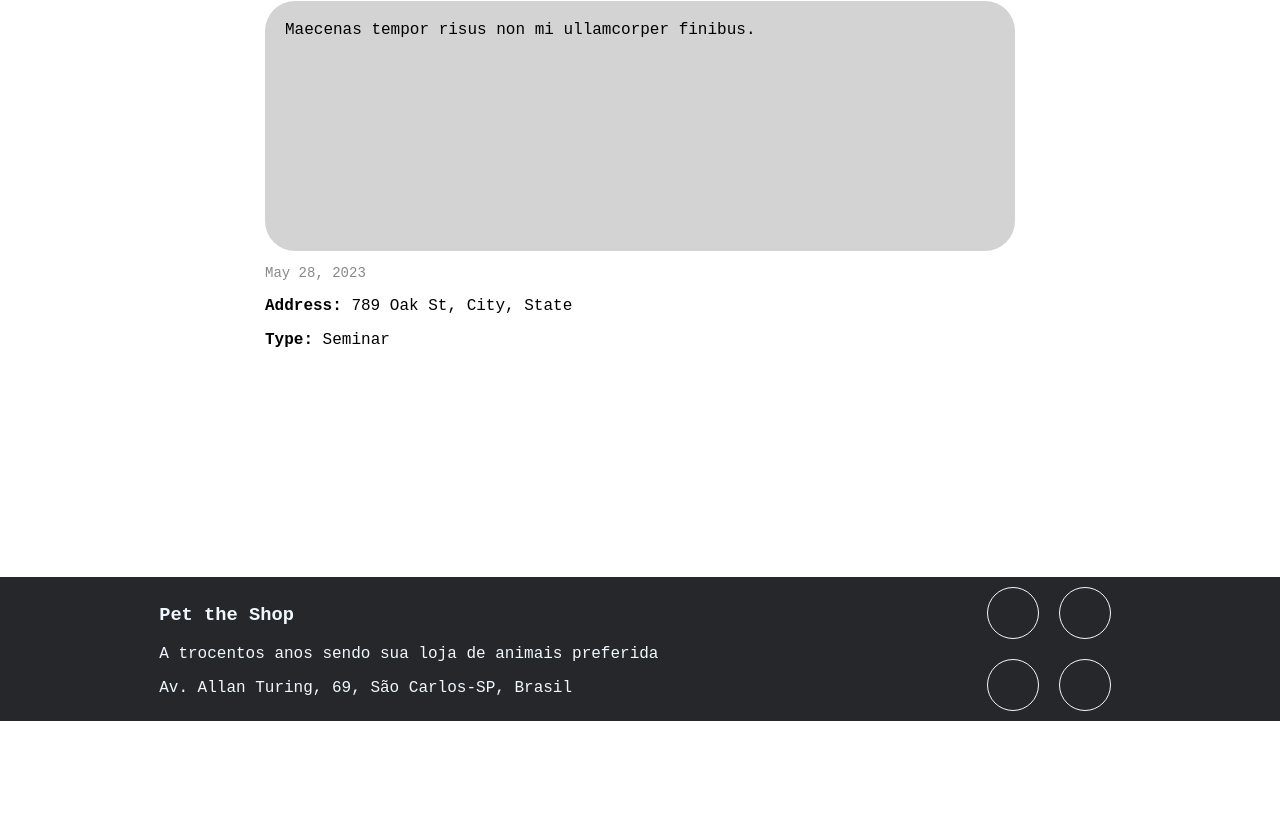
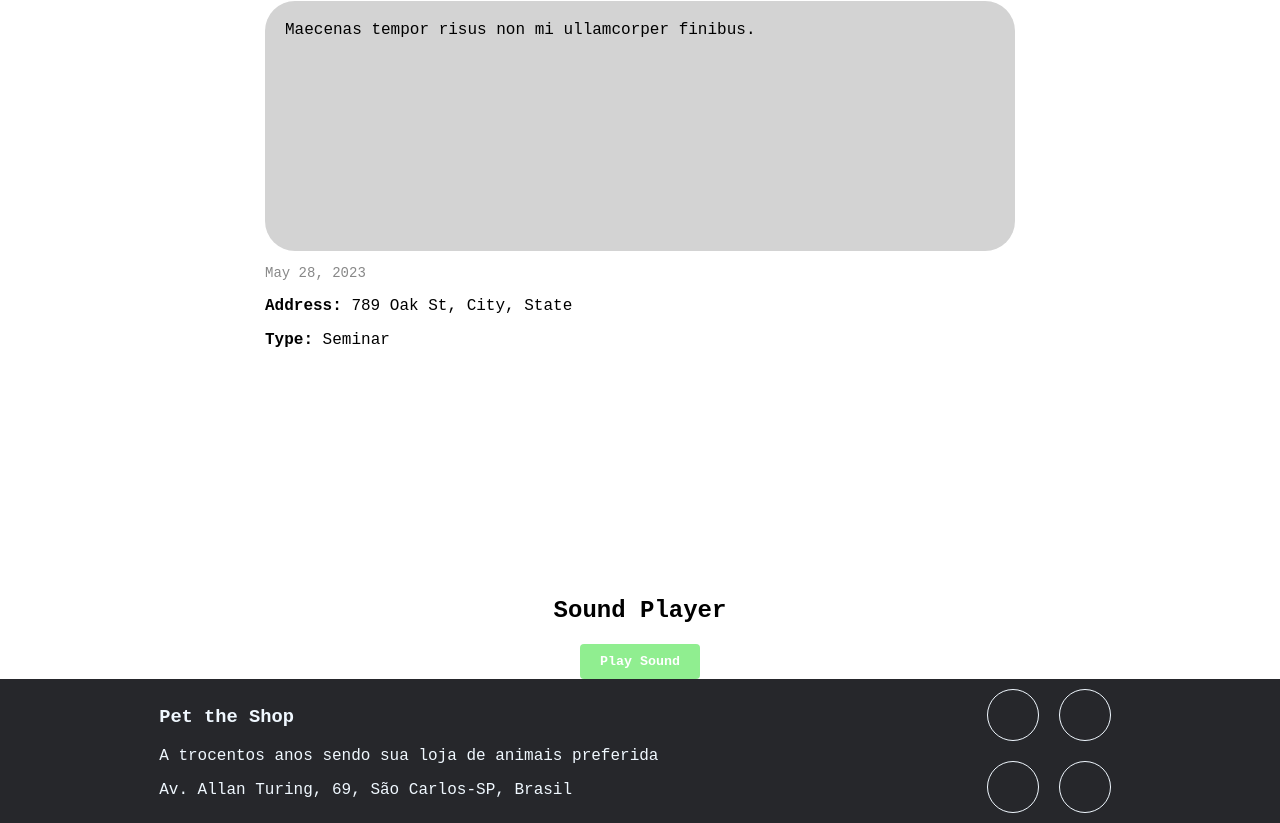
Before and after one commit to VictorRS27/WebIntroProject, a Vue app: page /Events in a window 1280 px wide. Shown: the part 1127-1950 px from the top of the page. Before the commit the page ends 1848 px from the top, so only its background shows below. Built offline with nearby package versions, Linux system fonts and the light colour scheme.

Commit message:
Sound adicionado

```diff
--- a/src/components/Events.vue
+++ b/src/components/Events.vue
@@ -1,5 +1,6 @@
 <template>
     <div class="posts">
+
       <div v-for="post in posts" :key="post.id" class="post">
         <h3>{{ post.title }}</h3>
         <div id="post_back">
@@ -10,10 +11,12 @@
         <p><strong>Address:</strong> {{ post.address }}</p>
         <p><strong>Type:</strong> {{ post.type }}</p>
       </div>
+
     </div>
   </template>
 
   <script>
+
   export default {
     name : "Events",
     data() {
--- /dev/null
+++ b/src/components/Sound.vue
@@ -0,0 +1,60 @@
+<template>
+    <div class="sound-player">
+      <h2>Sound Player</h2>
+      <button class="play-button" @click="playSound">Play Sound</button>
+    </div>
+  </template>
+
+  <script>
+
+  export default {
+    name: "Sound",
+    data() {
+      return {
+        audio: new Audio(),
+        intervalId: null
+      };
+    },
+    mounted() {
+      this.setRandomInterval();
+    },
+    beforeDestroy() {
+      clearInterval(this.intervalId);
+    },
+    methods: {
+      setRandomInterval() {
+        const minDelay = 4000; // Minimum delay in milliseconds
+        const maxDelay = 10000; // Maximum delay in milliseconds
+        const delay = Math.floor(Math.random() * (maxDelay - minDelay + 1) + minDelay);
+        this.intervalId = setInterval(() => {
+          this.playSound();
+          this.setRandomInterval();
+        }, delay);
+      },
+      playSound() {
+        this.audio.src = 'public/cat-meow-6226.mp3'; // Replace with the path to your sound file
+        this.audio.play();
+      }
+    }
+  };
+  </script>
+
+  <style scoped>
+  .sound-player {
+    text-align: center;
+  }
+
+  h2 {
+    margin-bottom: 20px;
+  }
+
+  .play-button {
+    padding: 10px 20px;
+    background-color: lightgreen;
+    border: none;
+    border-radius: 4px;
+    color: white;
+    font-weight: bold;
+    cursor: pointer;
+  }
+  </style>
--- a/src/views/EventsView.vue
+++ b/src/views/EventsView.vue
@@ -2,11 +2,13 @@
     <div class="container">
         <Navbar/>
         <Events/>
+        <Sound/>
         <!-- <Footer/> -->
     </div>
 </template>
 
 <script>
+import Sound from '../components/Sound.vue'
 import Events from '../components/Events.vue'
 import Navbar from '../components/Navbar.vue'
 import Footer from '../components/Footer.vue'
@@ -14,6 +16,7 @@ import Footer from '../components/Footer.vue'
 
 export default {
     components: {
+        Sound,
         Navbar,
         Events,
         Footer
```
Also changed, not shown: 2 other files (tests, documents, lock files or other folders).
